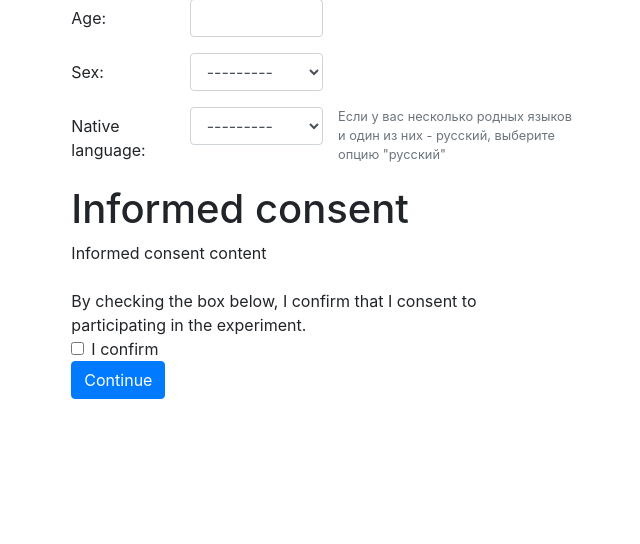
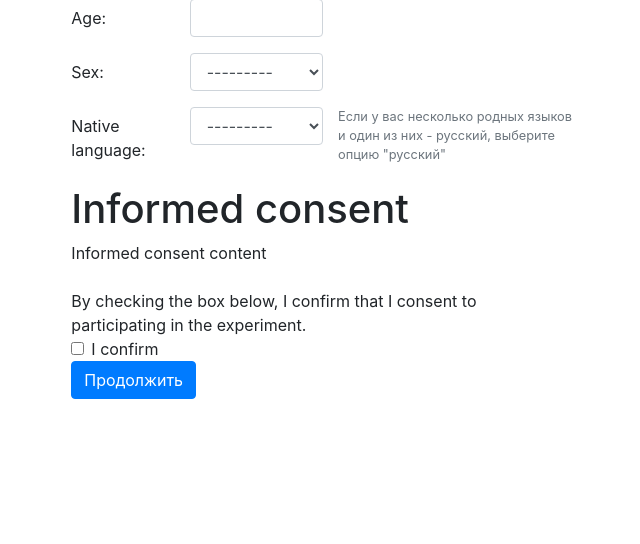
Before and after one commit to kalenkovich/mousetracking-django, a Django app: template experiment/templates/experiment/participant_form.html in a window 1280 px wide. Shown: the part 81-625 px from the top of the page, without its empty margins (317-957 px from the left). Run offline with Django 3.2, Linux system fonts and the light colour scheme; the template is opened without the code that fills it: values that come from a table or form of the project are taken from there, others are empty; some libraries are stand-ins or nearby versions.

Commit message:
translated "continue" button

```diff
--- a/experiment/templates/experiment/_continue_button.html
+++ b/experiment/templates/experiment/_continue_button.html
@@ -1,3 +1,4 @@
 <button type="submit" class="btn btn-primary">
-    Continue
+{#    Continue#}
+    Продолжить
 </button>
```
